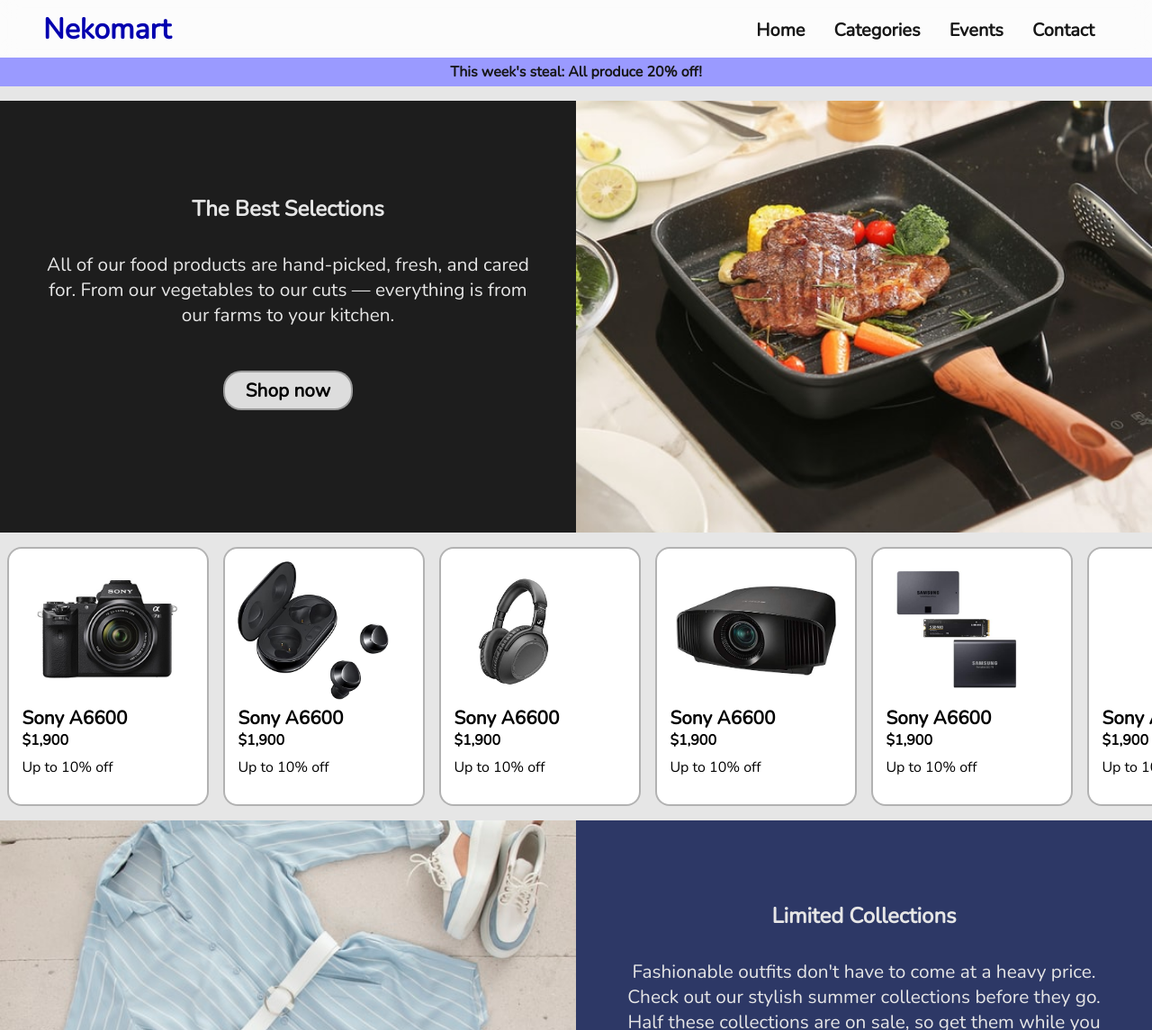
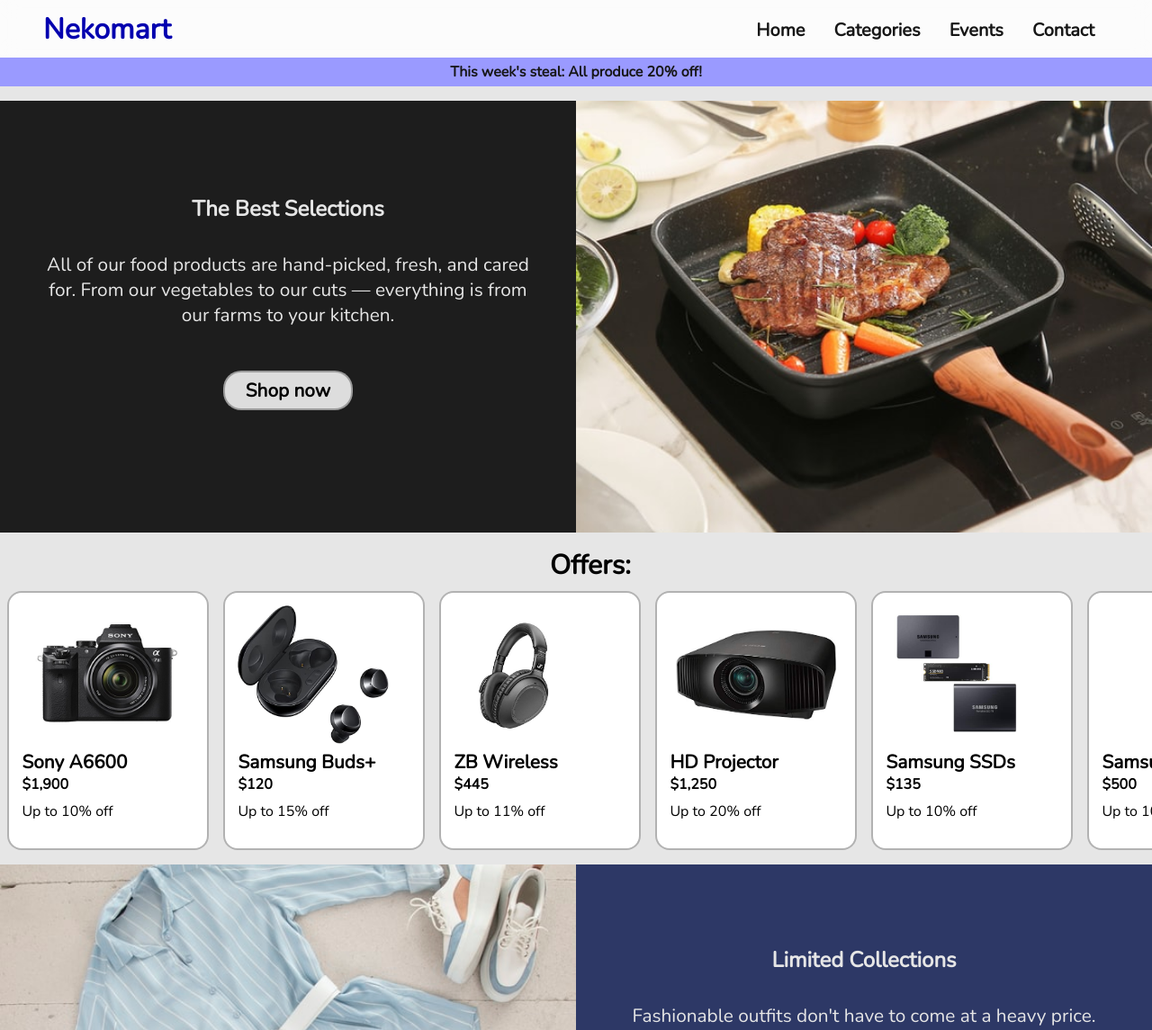
Before and after one commit to originlimit/nekomart, a plain HTML site: page index.html in a window 1280 px wide. Shown: the top 1145 px of the page at 90% size. Drawn offline with Linux system fonts and the light colour scheme.

Commit message:
refined offers section

```diff
--- a/index.html
+++ b/index.html
@@ -40,10 +40,11 @@
                     <img class="hero-img" src="/assets/home/kitchen.jpeg" alt="produce-items">
                 </section>
             </div>
-            <div class="container">
+            <div>
+                <div class="offers-intro"><h1>Offers:</h1></div>
                 <section class="offers">
                     <div class="offers-item">
-                        <img class="offers-pic" src="assets/home/offers/camera.jpg" alt="camera">
+                        <img class="offers-pic" src="assets/home/offers/camera.jpg" alt="sony hd camera">
                         <div class="offers-text">
                             <h1 class="offers-title">Sony A6600</h1>
                             <p class="offers-price">$1,900</p>
@@ -51,66 +52,66 @@
                         </div>
                     </div>
                     <div class="offers-item">
-                        <img class="offers-pic" src="assets/home/offers/earbuds.jpg" alt="camera">
+                        <img class="offers-pic" src="assets/home/offers/earbuds.jpg" alt="samsung galaxy buds+">
                         <div class="offers-text">
-                            <h1 class="offers-title">Sony A6600</h1>
-                            <p class="offers-price">$1,900</p>
+                            <h1 class="offers-title">Samsung Buds+</h1>
+                            <p class="offers-price">$120</p>
+                            <p class="offers-discount">Up to 15% off</p>
+                        </div>
+                    </div>
+                    <div class="offers-item">
+                        <img class="offers-pic" src="assets/home/offers/headphones.jpg" alt="zb brand headphones">
+                        <div class="offers-text">
+                            <h1 class="offers-title">ZB Wireless</h1>
+                            <p class="offers-price">$445</p>
+                            <p class="offers-discount">Up to 11% off</p>
+                        </div>
+                    </div>
+                    <div class="offers-item">
+                        <img class="offers-pic" src="assets/home/offers/projector.jpg" alt="hd projectors">
+                        <div class="offers-text">
+                            <h1 class="offers-title">HD Projector</h1>
+                            <p class="offers-price">$1,250</p>
+                            <p class="offers-discount">Up to 20% off</p>
+                        </div>
+                    </div>
+                    <div class="offers-item">
+                        <img class="offers-pic" src="assets/home/offers/ssd.jpg" alt="samsung ssd">
+                        <div class="offers-text">
+                            <h1 class="offers-title">Samsung SSDs</h1>
+                            <p class="offers-price">$135</p>
                             <p class="offers-discount">Up to 10% off</p>
                         </div>
                     </div>
                     <div class="offers-item">
-                        <img class="offers-pic" src="assets/home/offers/headphones.jpg" alt="camera">
+                        <img class="offers-pic" src="assets/home/offers/tablet.jpg" alt="samsung tablet">
                         <div class="offers-text">
-                            <h1 class="offers-title">Sony A6600</h1>
-                            <p class="offers-price">$1,900</p>
+                            <h1 class="offers-title">Samsung Tablets</h1>
+                            <p class="offers-price">$500</p>
                             <p class="offers-discount">Up to 10% off</p>
                         </div>
                     </div>
                     <div class="offers-item">
-                        <img class="offers-pic" src="assets/home/offers/projector.jpg" alt="camera">
+                        <img class="offers-pic" src="assets/home/offers/tv.jpg" alt="lg tv">
                         <div class="offers-text">
-                            <h1 class="offers-title">Sony A6600</h1>
-                            <p class="offers-price">$1,900</p>
-                            <p class="offers-discount">Up to 10% off</p>
+                            <h1 class="offers-title">LG QNED 65"</h1>
+                            <p class="offers-price">$2,300</p>
+                            <p class="offers-discount">Up to 15% off</p>
                         </div>
                     </div>
                     <div class="offers-item">
-                        <img class="offers-pic" src="assets/home/offers/ssd.jpg" alt="camera">
+                        <img class="offers-pic" src="assets/home/offers/watch.jpg" alt="garmin Watches">
                         <div class="offers-text">
-                            <h1 class="offers-title">Sony A6600</h1>
-                            <p class="offers-price">$1,900</p>
-                            <p class="offers-discount">Up to 10% off</p>
-                        </div>
-                    </div>
-                    <div class="offers-item">
-                        <img class="offers-pic" src="assets/home/offers/tablet.jpg" alt="camera">
-                        <div class="offers-text">
-                            <h1 class="offers-title">Sony A6600</h1>
-                            <p class="offers-price">$1,900</p>
-                            <p class="offers-discount">Up to 10% off</p>
-                        </div>
-                    </div>
-                    <div class="offers-item">
-                        <img class="offers-pic" src="assets/home/offers/tv.jpg" alt="camera">
-                        <div class="offers-text">
-                            <h1 class="offers-title">Sony A6600</h1>
-                            <p class="offers-price">$1,900</p>
-                            <p class="offers-discount">Up to 10% off</p>
-                        </div>
-                    </div>
-                    <div class="offers-item">
-                        <img class="offers-pic" src="assets/home/offers/watch.jpg" alt="camera">
-                        <div class="offers-text">
-                            <h1 class="offers-title">Sony A6600</h1>
-                            <p class="offers-price">$1,900</p>
-                            <p class="offers-discount">Up to 10% off</p>
+                            <h1 class="offers-title">Garmin Watches</h1>
+                            <p class="offers-price">$175</p>
+                            <p class="offers-discount">Up to 20% off</p>
                         </div>
                     </div>
                 </section>
             </div>
             <div class="container">
                 <section class="container hero hero-alt">
-                    <img class="hero-img" src="/assets/home/clothes.jpeg" alt="produce-items">
+                    <img class="hero-img" src="/assets/home/clothes.jpeg" alt="in-store clothes">
                     <div class="container hero-info">
                         <h1 class="hero-text hero-title">Limited Collections</h1>
                         <p class="hero-text">Fashionable outfits don't have to come at a heavy price. Check out our stylish summer collections before they go. Half these collections are on sale, so get them while you still can!</p>
--- a/styles/home.css
+++ b/styles/home.css
@@ -68,10 +68,16 @@
     object-fit: cover;
 }
 
+.offers-intro {
+    font-size: 1.25rem;
+    margin: 1rem 0rem 0rem 2rem;
+    display: flex;
+    justify-content: center;
+}
+
 .offers {
     display: flex;
     overflow-x: auto;
-    margin-top: .5rem;
 }
 
 .offers::-webkit-scrollbar {
```
